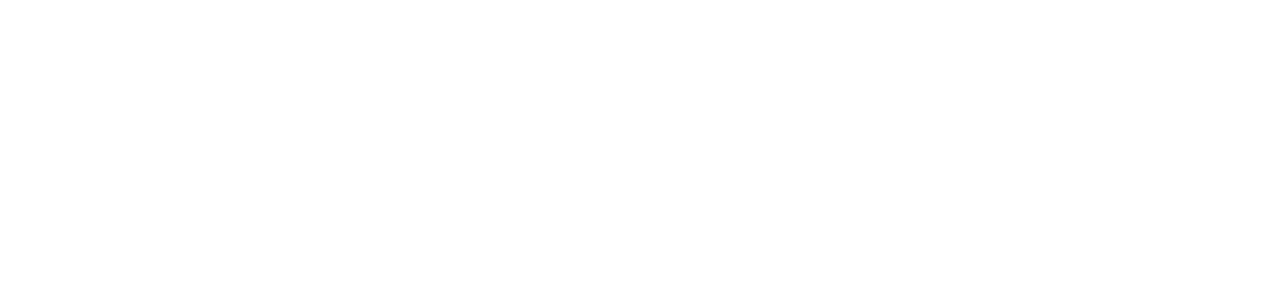
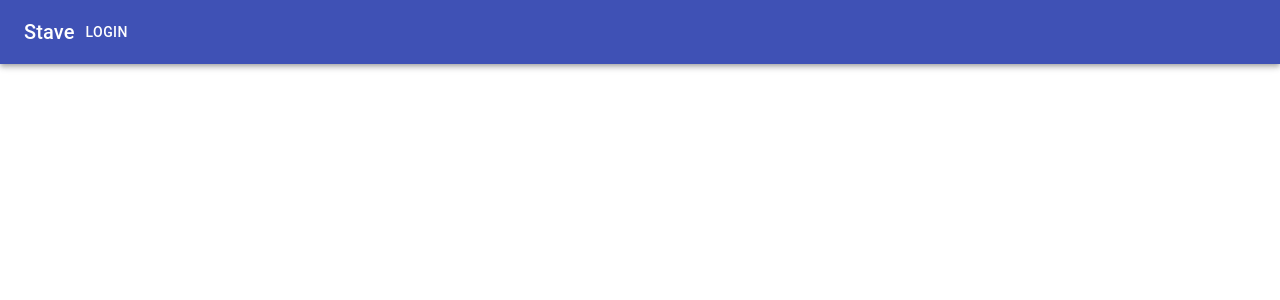
Before and after one commit to StaveService/front, a React (Create React App) app: page / in a window 1280 px wide. Shown: the top 300 px of the page. Built offline with nearby package versions, Linux system fonts and the light colour scheme.

Commit message:
add routes & add Header

```diff
--- a/src/App.tsx
+++ b/src/App.tsx
@@ -1,10 +1,15 @@
-import React from 'react';
+import React from "react"
+import {BrowserRouter as Router} from "react-router-dom"
+import Routes from "./router/Routes"
+import Header from "./components/Header"
 
 function App() {
   return (
-    <div className="App">
-    </div>
-  );
+    <Router>
+      <Header />
+      <Routes />
+    </Router>
+  )
 }
 
-export default App;
+export default App
--- /dev/null
+++ b/src/components/Header.tsx
@@ -0,0 +1,18 @@
+import React from "react"
+import AppBar from "@material-ui/core/AppBar"
+import Toolbar from "@material-ui/core/Toolbar"
+import Typography from "@material-ui/core/Typography"
+import Button from "@material-ui/core/Button"
+
+const Header = () => {
+  return (
+    <AppBar position="static">
+      <Toolbar>
+        <Typography variant="h6">Stave</Typography>
+        <Button color="inherit">Login</Button>
+      </Toolbar>
+    </AppBar>
+  )
+}
+
+export default Header
--- a/src/index.css
+++ b/src/index.css
@@ -1,13 +1,3 @@
 body {
   margin: 0;
-  font-family: -apple-system, BlinkMacSystemFont, 'Segoe UI', 'Roboto', 'Oxygen',
-    'Ubuntu', 'Cantarell', 'Fira Sans', 'Droid Sans', 'Helvetica Neue',
-    sans-serif;
-  -webkit-font-smoothing: antialiased;
-  -moz-osx-font-smoothing: grayscale;
 }
-
-code {
-  font-family: source-code-pro, Menlo, Monaco, Consolas, 'Courier New',
-    monospace;
-}
--- /dev/null
+++ b/src/router/Routes.tsx
@@ -0,0 +1,13 @@
+import React from "react"
+import {Switch, Route} from "react-router-dom"
+import routes from "./routes.json"
+
+const Routes = () => {
+  return (
+    <Switch>
+      <Route path={routes.HOME} />
+    </Switch>
+  )
+}
+
+export default Routes
--- /dev/null
+++ b/src/router/routes.json
@@ -0,0 +1,3 @@
+{
+  "HOME": "/home"
+}
```
Also changed, not shown: package.json (+10 -7 lines), src/index.tsx (+15 -14 lines), 1 other file (tests, documents, lock files or other folders).
